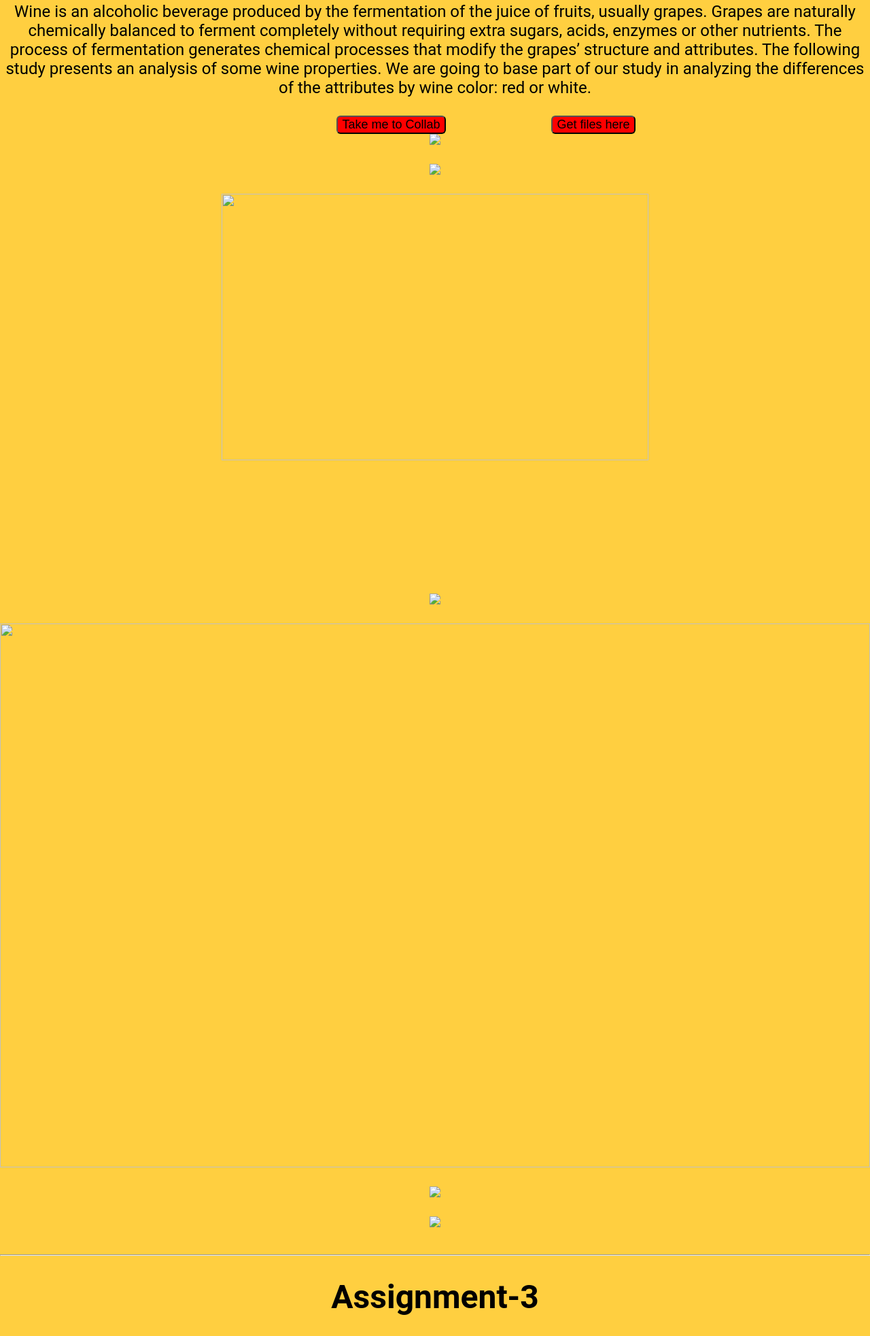
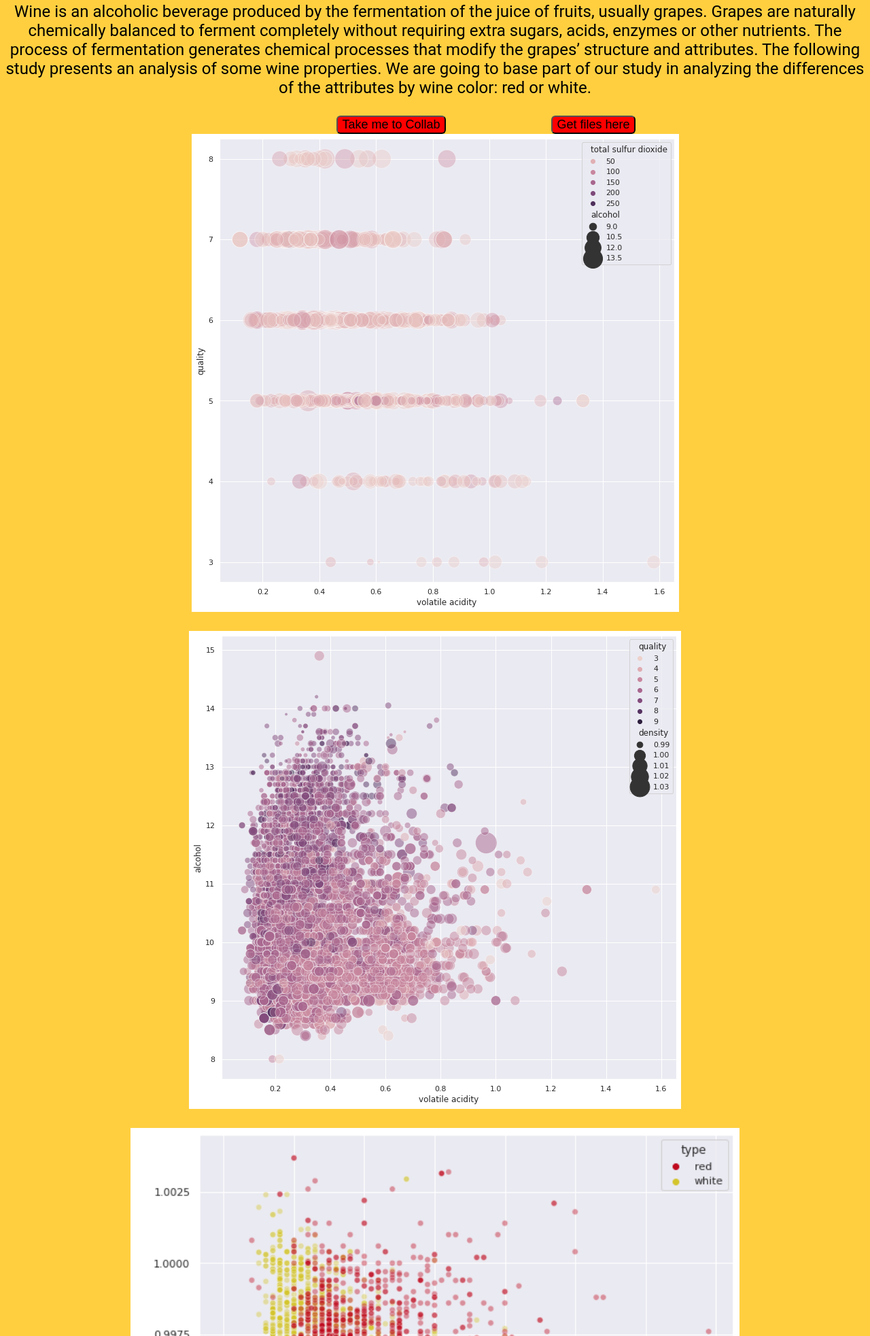
Before and after one commit to VanshitRawat/18CSE301J_RA2011031010067, a plain HTML site: page index.html in a window 1280 px wide. Shown: the part 1708-3673 px from the top of the page at 68% size. Drawn offline with Linux system fonts and the light colour scheme; the site is published under a folder, as on GitHub Pages, so addresses that start at the root find nothing; a script that the page names is missing.

Commit message:
Update index.html

```diff
--- a/index.html
+++ b/index.html
@@ -80,37 +80,37 @@ The following study presents an analysis of some wine properties. We are going t
 <br>
     <div class="row">
       <div class="column">
-        <img src="/image 1 iv.png" />
+        <img src="image 1 iv.png" />
       </div>
       <br>
       <div class="column">
-        <img src="/image 2 iv.png" />
+        <img src="image 2 iv.png" />
       </div>
     </div>
 <br>
     <div class="row">
       <div class="column">
-        <img src="/image 3 iv.png" width="70%" />
+        <img src="image 3 iv.png" width="70%" />
       </div>
     </div>
     <br>
     <div class="row">
       <div class="column">
-        <img src="/image 4 iv.png" />
+        <img src="image 4 iv.png" />
       </div>
       <br>
       <div class="column">
-        <img src="/image 5 iv.png" width="100%" />
+        <img src="image 5 iv.png" width="100%" />
       </div>
     </div>
 <br>
     <div class="row">
       <div class="column">
-        <img src="/image 6 iv.png" />
+        <img src="image 6 iv.png" />
       </div>
       <br>
       <div class="column">
-        <img src="/image 7 iv.png" />
+        <img src="image 7 iv.png" />
       </div>
     </div>
     <br>
@@ -150,7 +150,7 @@ The following study presents an analysis of some wine properties. We are going t
     >
       <div class="row">
       <div class="column">
-        <img src="/donut.JPG" width="73%" style="display: block;
+        <img src="donut.JPG" width="73%" style="display: block;
   margin-left: auto;
   margin-right: auto;
   width: 50%;"/>
@@ -158,7 +158,7 @@ The following study presents an analysis of some wine properties. We are going t
       <br><br>
       <div class="row"
       <div class="column">
-        <img src="/histogram.JPG" style="display: block;
+        <img src="histogram.JPG" style="display: block;
   margin-left: auto;
   margin-right: auto;
   width: 50%;"/>
@@ -185,7 +185,7 @@ The following study presents an analysis of some wine properties. We are going t
 <br>
     <div class="row">
       <div class="column">
-        <img src="/gephi ss.JPG" width="73%" style="display: block;
+        <img src="gephi ss.JPG" width="73%" style="display: block;
   margin-left: auto;
   margin-right: auto;
   width: 50%;"/>
```
